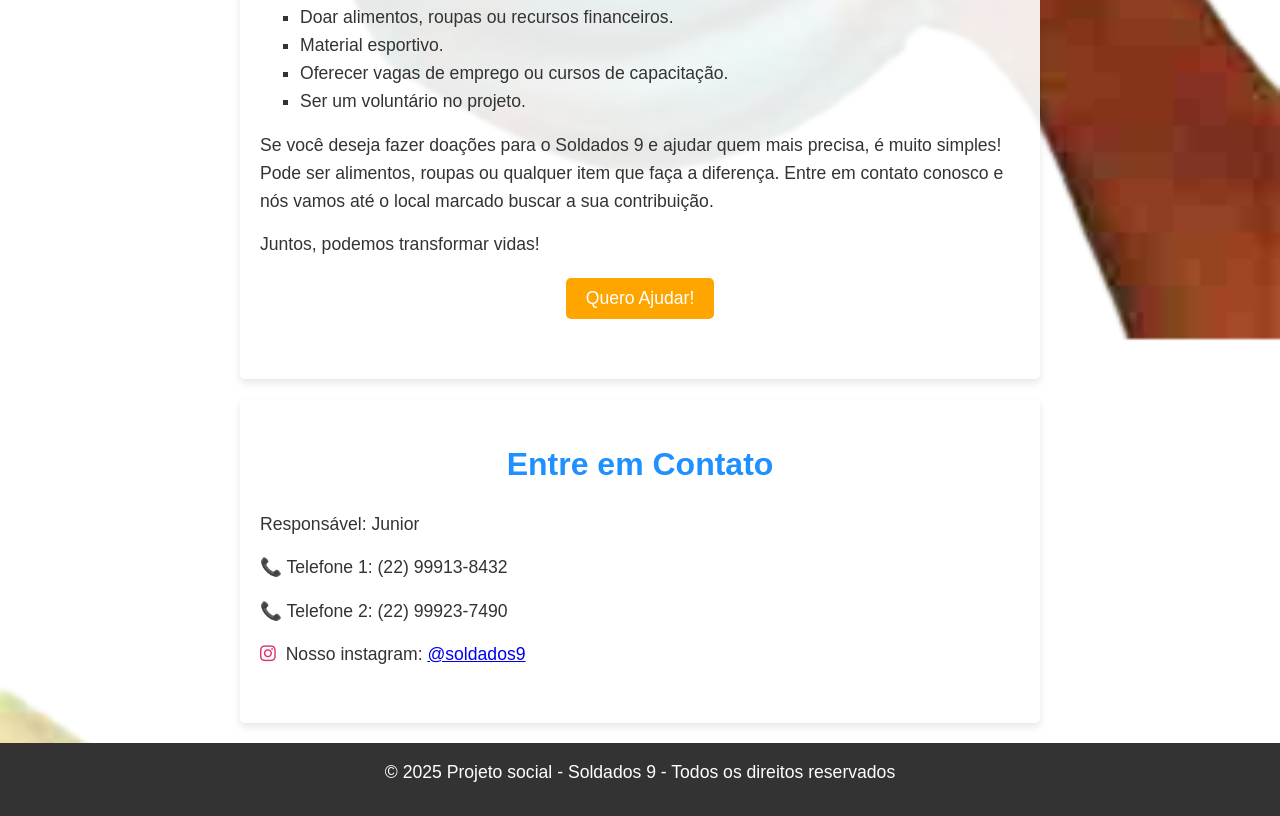
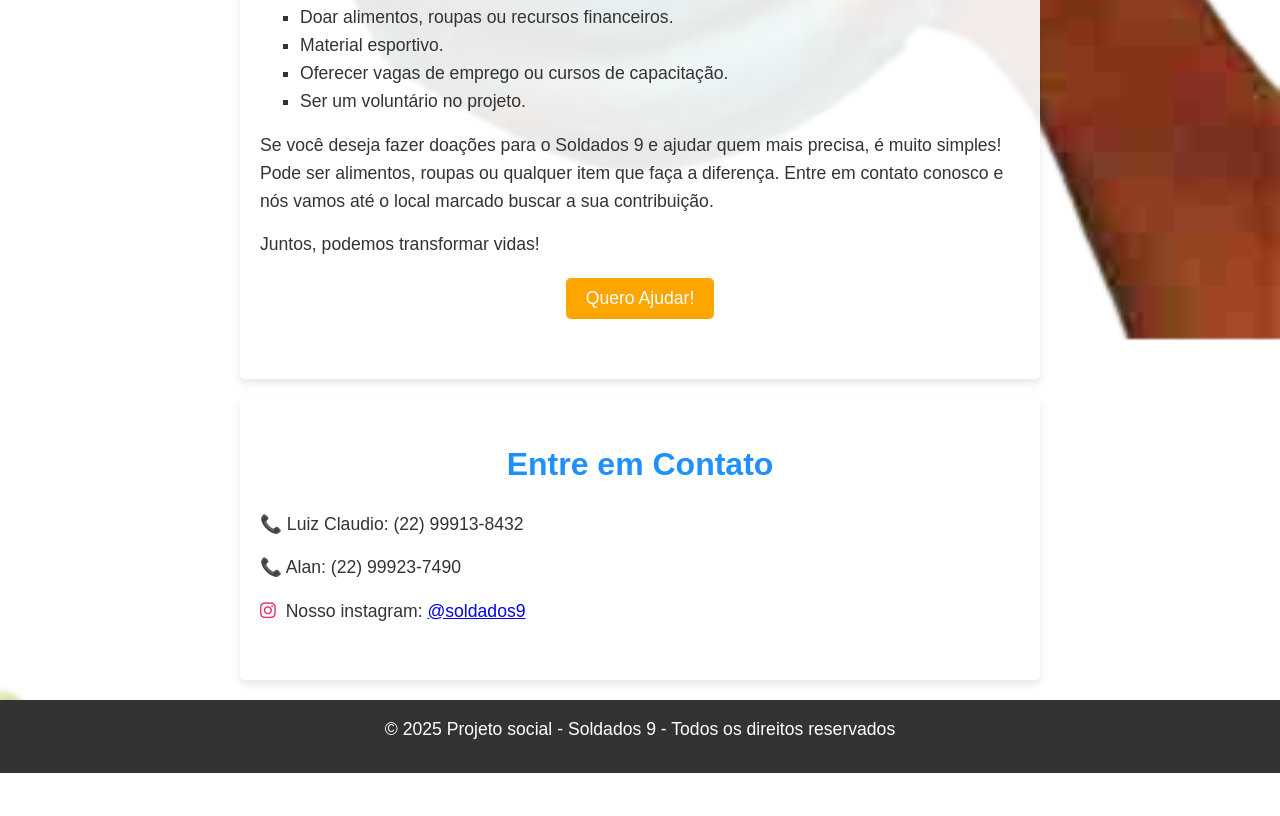
Before and after one commit to JuniorDias1981/soldados9, a plain HTML site: page index.html in a window 1280 px wide. Shown: the part 941-1757 px from the top of the page. After the commit the page ends 1714 px from the top, so only its background shows below. Drawn offline with Linux system fonts and the light colour scheme.

Commit message:
Update index.html

```diff
--- a/index.html
+++ b/index.html
@@ -54,9 +54,8 @@
     <section id="contato">
         <h2>Entre em Contato</h2>
         <div class="contato-info">
-            <p>Responsável: Junior</p>
-            <p><span class="icone">📞</span> Telefone 1: (22) 99913-8432</p>
-            <p><span class="icone">📞</span> Telefone 2: (22) 99923-7490</p>
+            <p><span class="icone">📞</span> Luiz Claudio: (22) 99913-8432</p>
+            <p><span class="icone">📞</span> Alan: (22) 99923-7490</p>
             <p>
                 <span class="icone"><i class="fab fa-instagram"></i></span>
                 Nosso instagram:
```
